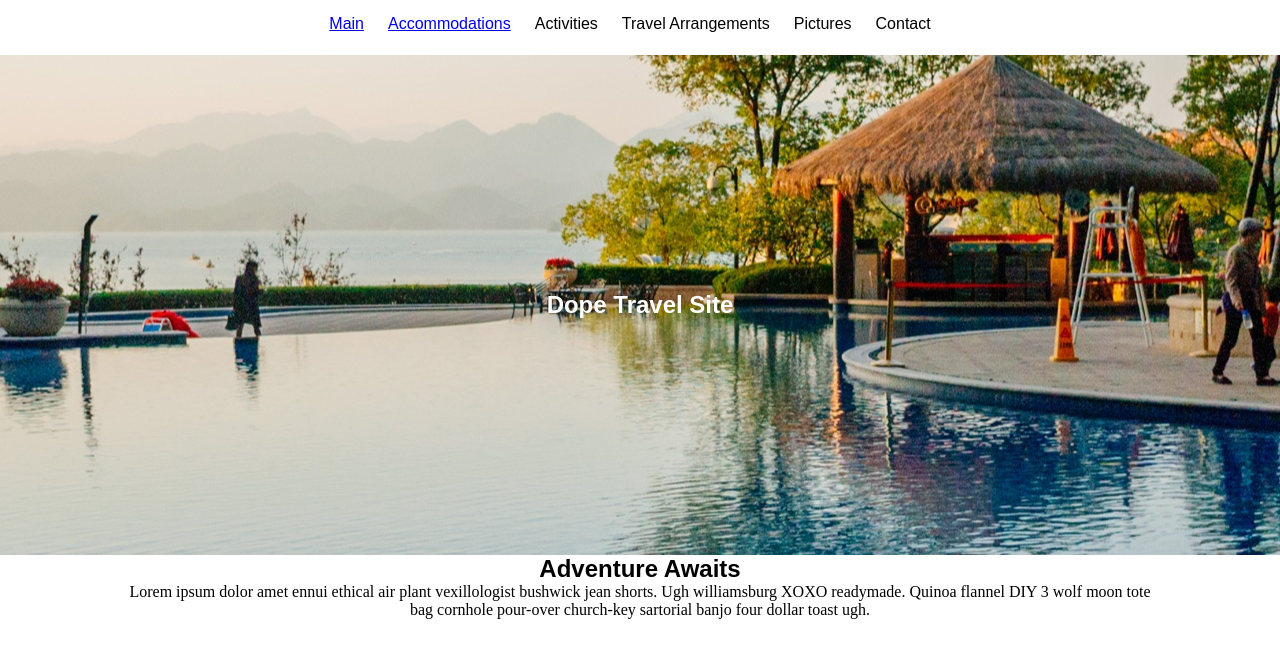
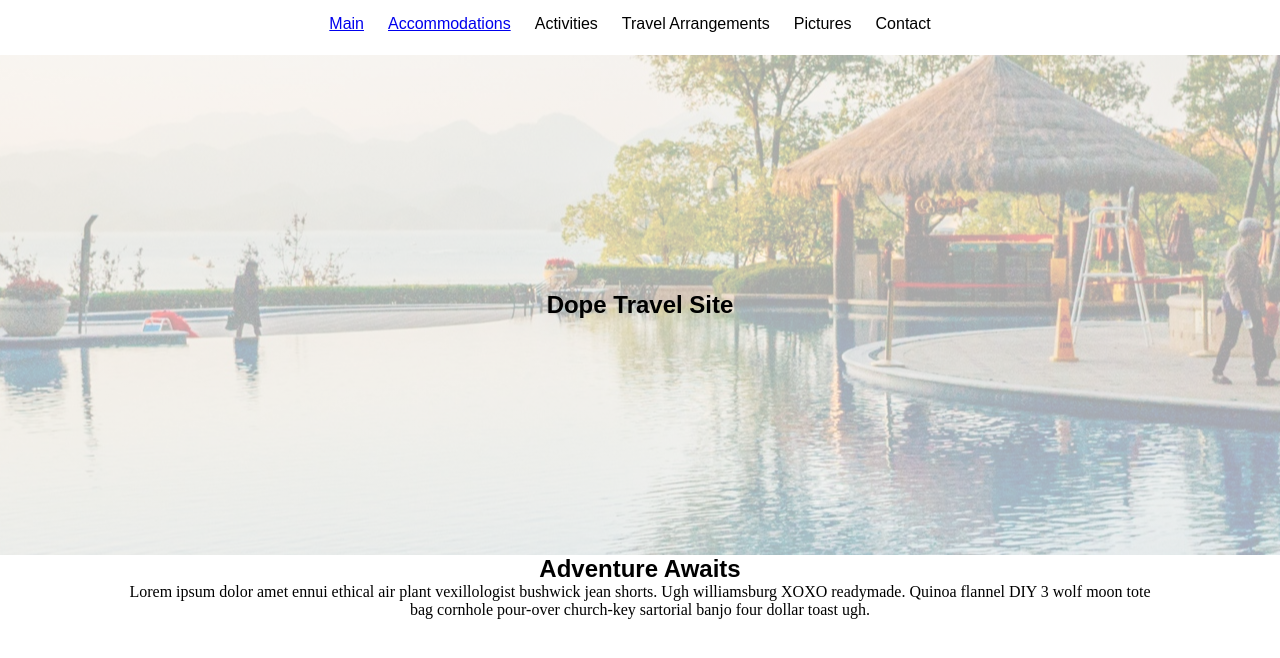
Before and after one commit to brenderbee/travel-site, a plain HTML site: page index.html in a window 1280 px wide. Drawn offline with Linux system fonts and the light colour scheme.

Commit message:
Add gradient to index banner image.

```diff
--- a/css/styles.css
+++ b/css/styles.css
@@ -26,7 +26,10 @@ nav li {
 }
 
 .banner {
-  background: url("../img/banner.jpeg") no-repeat center;
+  background: linear-gradient(
+      rgba(255, 255, 255, 0.65),
+      rgba(255, 255, 255, 0.65)
+    ),url("../img/banner.jpeg") no-repeat center;
   width: 100%;
   height: 500px;
 }
@@ -34,7 +37,7 @@ nav li {
 section {
   text-align: center;
   line-height: 500px;
-  color: white;
+  color: black;
 }
 
 .greeting {
```
